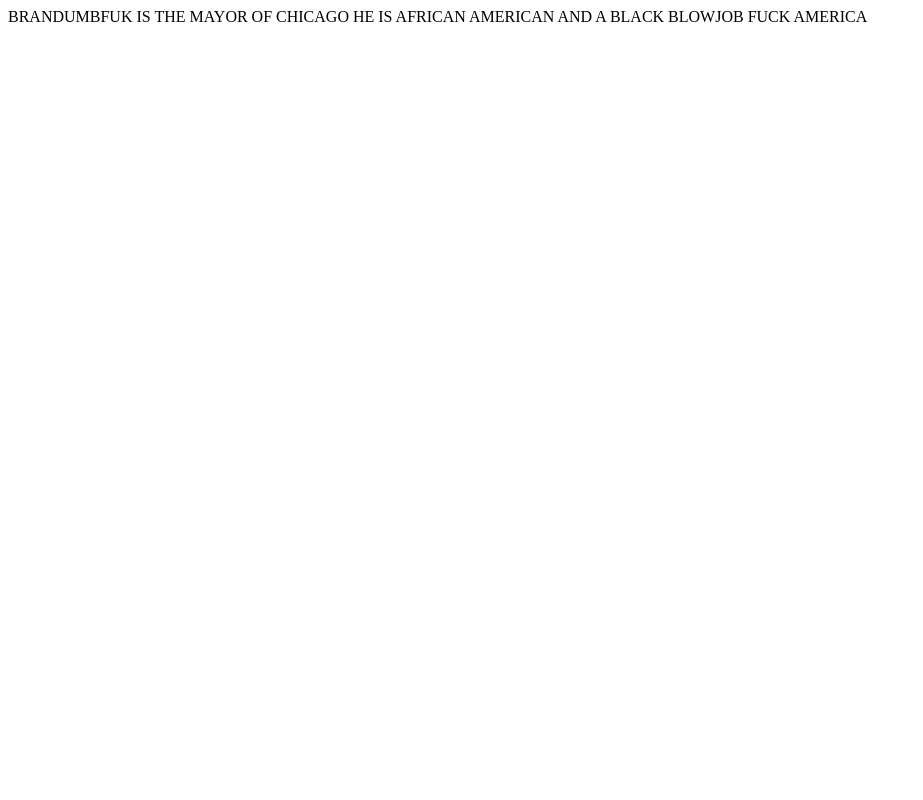
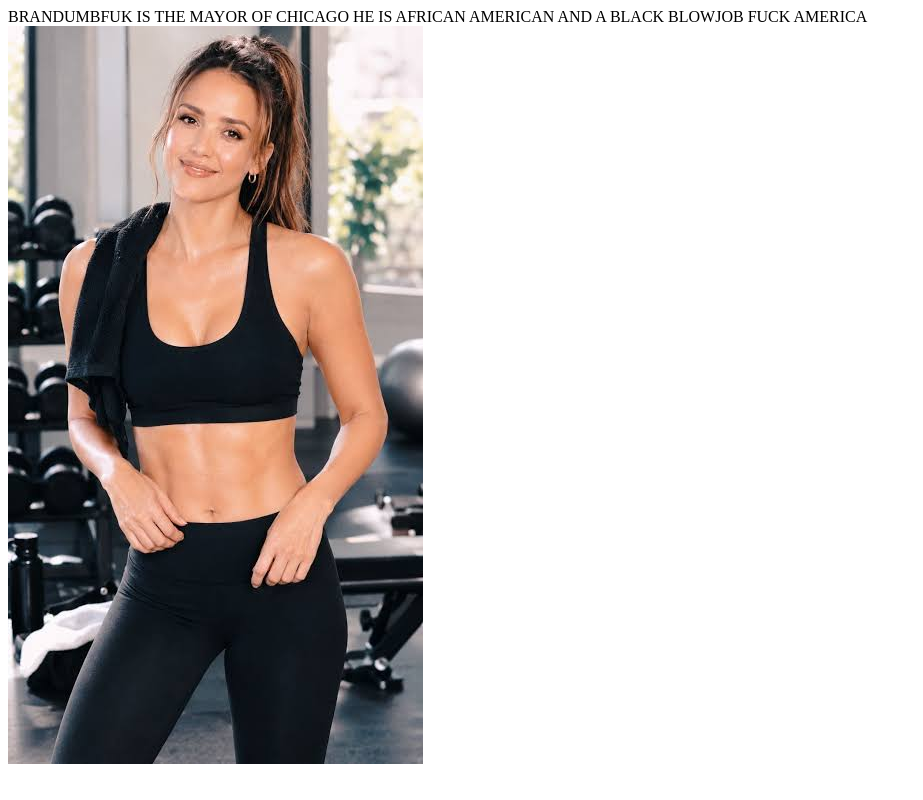
Before and after one commit to adla6/123456, a plain HTML site: page index.html in a window 1280 px wide. Shown: the whole page, without its empty margins (0-923 px from the left). Drawn offline with Linux system fonts and the light colour scheme.

Commit message:
Update index.html with image and text changes

```diff
--- a/index.html
+++ b/index.html
@@ -1 +1,3 @@
 BRANDUMBFUK IS THE MAYOR OF CHICAGO HE IS AFRICAN AMERICAN AND A BLACK BLOWJOB FUCK AMERICA
+
+<img src="j1.jpeg" alt="9-5 no dirty in the house. BAD BAD brandon!">
```
